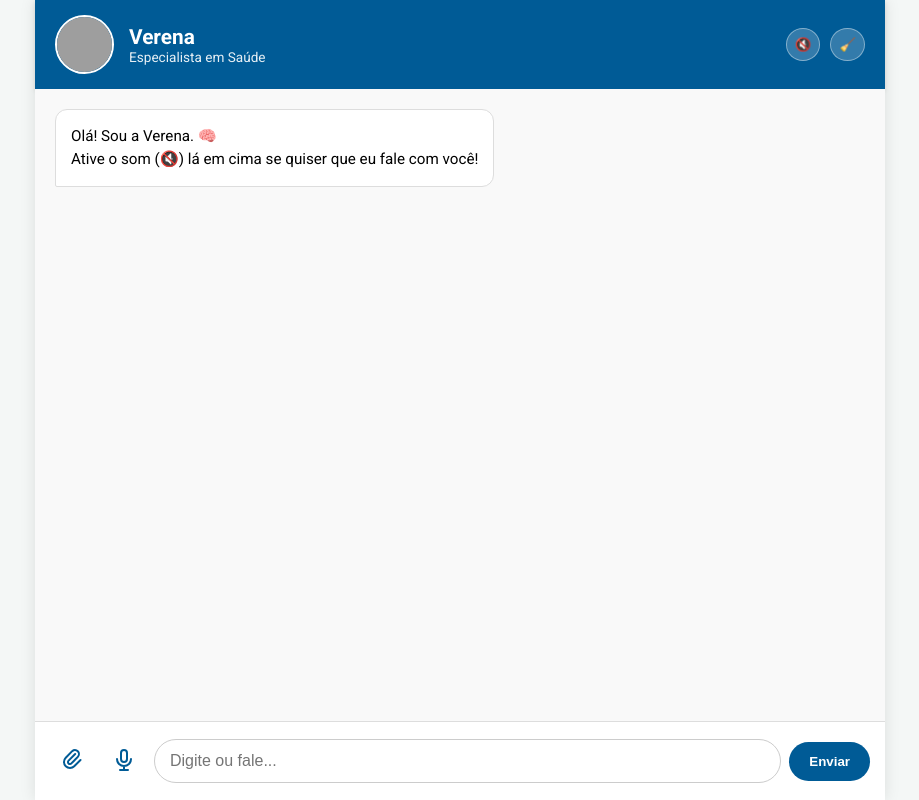
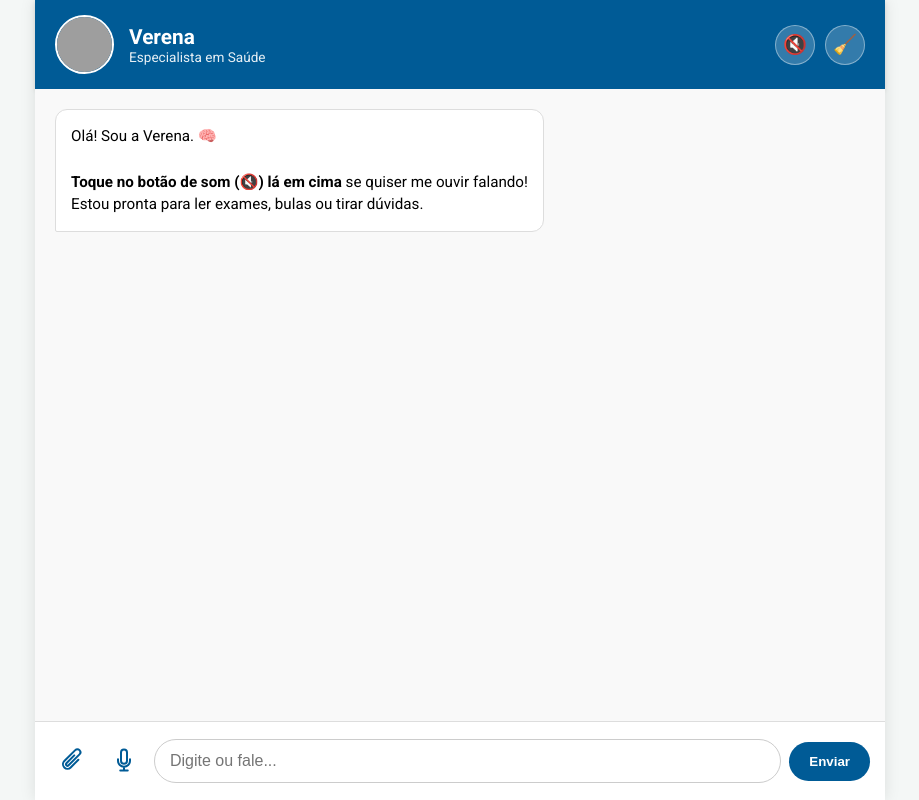
Before and after one commit to pinheiro767/projeto-verena, a Flask app: page / in a window 1280 px wide. Shown: the whole page, without its empty margins (180-1099 px from the left). Run offline with Flask 3, Linux system fonts and the light colour scheme; grey boxes are pictures that could not be loaded.

Commit message:
Ativando botao de som

```diff
--- a/templates/index.html
+++ b/templates/index.html
@@ -4,10 +4,8 @@
     <meta charset="UTF-8">
     <meta name="viewport" content="width=device-width, initial-scale=1.0">
     <meta name="theme-color" content="#005b96">
-    <meta name="apple-mobile-web-app-status-bar-style" content="#005b96">
-    <meta name="apple-mobile-web-app-capable" content="yes">
     <link rel="manifest" href="{{ url_for('static', filename='manifest.json') }}">
-    <title>Verena - Assistente Inteligente</title>
+    <title>Verena - Assistente Falante</title>
 
     <link href="https://fonts.googleapis.com/css2?family=Roboto:wght@300;400;500;700&display=swap" rel="stylesheet">
     <style>
@@ -17,6 +15,7 @@
             --balao-user: #005b96;
             --balao-ia: #ffffff;
             --vermelho-gravando: #e74c3c;
+            --verde-som: #4cd137;
         }
 
         body {
@@ -59,18 +58,27 @@
         .header h1 { margin: 0; font-size: 1.3rem; }
         .header p { margin: 0; font-size: 0.85rem; opacity: 0.9; }
 
-        .controles-header { display: flex; gap: 10px; }
+        /* Controles do Topo */
+        .controles-header { display: flex; gap: 10px; align-items: center; }
 
         .btn-header {
             background: rgba(255,255,255,0.2);
             border: 1px solid rgba(255,255,255,0.4);
-            color: white; padding: 8px;
+            color: white; padding: 10px;
             border-radius: 50%; cursor: pointer;
             transition: background 0.3s;
             display: flex; align-items: center; justify-content: center;
+            font-size: 1.2rem;
+            width: 40px; height: 40px;
         }
         .btn-header:hover { background: rgba(255,255,255,0.4); }
-        .som-ativo { background-color: #4cd137 !important; border-color: #4cd137; }
+
+        /* Estilo quando o som está LIGADO */
+        .som-ativo {
+            background-color: var(--verde-som) !important;
+            border-color: var(--verde-som) !important;
+            box-shadow: 0 0 10px rgba(76, 209, 55, 0.5);
+        }
 
         .chat-box {
             flex: 1; padding: 20px; overflow-y: auto;
@@ -99,6 +107,7 @@
             color: var(--azul-saude); border: none; background: transparent;
         }
         .btn-icon:hover { background-color: #eef; }
+        .btn-icon svg { width: 24px; height: 24px; }
 
         .gravando {
             background-color: var(--vermelho-gravando) !important;
@@ -138,18 +147,23 @@
                 <p>Especialista em Saúde</p>
             </div>
         </div>
+
         <div class="controles-header">
-            <button id="btn-som" class="btn-header" onclick="alternarSom()" title="Ativar/Desativar Voz da Verena">
+            <button id="btn-som" class="btn-header" onclick="alternarSom()" title="Ligar Voz">
                 🔇
             </button>
-            <button class="btn-header" onclick="novaConversa()" title="Limpar">🧹</button>
+
+            <button class="btn-header" onclick="novaConversa()" title="Limpar Conversa">
+                🧹
+            </button>
         </div>
     </div>
 
     <div class="chat-box" id="chat-box">
         <div class="mensagem verena">
-            Olá! Sou a Verena. 🧠<br>
-            Ative o som (🔇) lá em cima se quiser que eu fale com você!
+            Olá! Sou a Verena. 🧠<br><br>
+            <strong>Toque no botão de som (🔇) lá em cima</strong> se quiser me ouvir falando!<br>
+            Estou pronta para ler exames, bulas ou tirar dúvidas.
         </div>
     </div>
 
@@ -157,12 +171,12 @@
 
     <div class="input-area">
         <label for="file-input" class="btn-icon" title="Anexar Imagem">
-            <svg xmlns="http://www.w3.org/2000/svg" width="24" height="24" fill="none" viewBox="0 0 24 24" stroke="currentColor" stroke-width="2"><path stroke-linecap="round" stroke-linejoin="round" d="M15.172 7l-6.586 6.586a2 2 0 102.828 2.828l6.414-6.586a4 4 0 00-5.656-5.656l-6.415 6.585a6 6 0 108.486 8.486L20.5 13" /></svg>
+            <svg xmlns="http://www.w3.org/2000/svg" fill="none" viewBox="0 0 24 24" stroke-width="2" stroke="currentColor"><path stroke-linecap="round" stroke-linejoin="round" d="m18.375 12.739-7.693 7.693a4.5 4.5 0 0 1-6.364-6.364l10.94-10.94A3 3 0 1 1 19.5 7.372L8.552 18.32m.009-.01-.01.01m5.699-9.941-7.81 7.81a1.5 1.5 0 0 0 2.112 2.13" /></svg>
         </label>
         <input type="file" id="file-input" accept="image/*">
 
         <button id="btn-mic" class="btn-icon" onclick="alternarGravacao()" title="Falar">
-            <svg xmlns="http://www.w3.org/2000/svg" width="24" height="24" fill="none" viewBox="0 0 24 24" stroke="currentColor" stroke-width="2"><path stroke-linecap="round" stroke-linejoin="round" d="M19 11a7 7 0 01-7 7m0 0a7 7 0 01-7-7m7 7v4m0 0H8m4 0h4m-4-8a3 3 0 01-3-3V5a3 3 0 116 0v6a3 3 0 01-3 3z" /></svg>
+            <svg xmlns="http://www.w3.org/2000/svg" fill="none" viewBox="0 0 24 24" stroke-width="2" stroke="currentColor"><path stroke-linecap="round" stroke-linejoin="round" d="M12 18.75a6 6 0 0 0 6-6v-1.5m-6 7.5a6 6 0 0 1-6-6v-1.5m6 7.5v3.75m-3.75 0h7.5M12 15.75a3 3 0 0 1-3-3V4.5a3 3 0 1 1 6 0v8.25a3 3 0 0 1-3 3Z" /></svg>
         </button>
 
         <div id="file-alert" class="file-alert">📸 Imagem <span onclick="limparImagem()" style="color:red;cursor:pointer">✖</span></div>
@@ -175,21 +189,20 @@
 <script>
     let imagemBase64 = null;
     let mimeType = null;
-    let somAtivo = false; // Começa mudo
+    let somAtivo = false;
 
-    // --- SINTESE DE VOZ (FALA) ---
+    // --- FUNÇÃO DE FALA (TTS) ---
     function falarTexto(textoHTML) {
         if (!somAtivo) return;
 
-        // Limpa tags HTML (tira os <br> e <b>) para ler só o texto
+        // Limpa o texto para a voz não ler códigos
         let div = document.createElement("div");
         div.innerHTML = textoHTML;
         let textoLimpo = div.textContent || div.innerText || "";
 
-        // Configura a voz
         let fala = new SpeechSynthesisUtterance(textoLimpo);
         fala.lang = "pt-BR";
-        fala.rate = 1.1; // Um pouco mais rápido que o normal
+        fala.rate = 1.1;
         window.speechSynthesis.speak(fala);
     }
 
@@ -197,17 +210,17 @@
         somAtivo = !somAtivo;
         const btn = document.getElementById('btn-som');
         if (somAtivo) {
-            btn.innerText = "🔊";
-            btn.classList.add("som-ativo");
-            falarTexto("Modo de voz ativado.");
+            btn.innerText = "🔊"; // Muda ícone para som ligado
+            btn.classList.add("som-ativo"); // Fica verde
+            falarTexto("Voz ativada.");
         } else {
             btn.innerText = "🔇";
             btn.classList.remove("som-ativo");
-            window.speechSynthesis.cancel(); // Para de falar
+            window.speechSynthesis.cancel();
         }
     }
 
-    // --- RECONHECIMENTO DE VOZ (MICROFONE) ---
+    // --- MICROFONE ---
     const btnMic = document.getElementById('btn-mic');
     const userInput = document.getElementById('user-input');
     let recognition = null;
@@ -229,7 +242,6 @@
             estaGravando = false;
             btnMic.classList.remove('gravando');
             userInput.placeholder = "Digite ou fale...";
-            // Se o som estiver ativo, envia direto
             if(userInput.value.trim() !== "") enviarMensagem();
         };
 
@@ -245,15 +257,15 @@
         else recognition.start();
     }
 
-    // --- CHAT E LÓGICA GERAL ---
+    // --- SISTEMA DE CHAT ---
     const chatBox = document.getElementById('chat-box');
     const loading = document.getElementById('loading');
     const fileInput = document.getElementById('file-input');
     const fileAlert = document.getElementById('file-alert');
 
     function novaConversa() {
-        if(confirm("Limpar tudo?")) {
-            chatBox.innerHTML = '<div class="mensagem verena">Histórico limpo! ✨</div>';
+        if(confirm("Deseja apagar tudo?")) {
+            chatBox.innerHTML = '<div class="mensagem verena">Histórico limpo! 🧹</div>';
             limparImagem();
             userInput.value = '';
         }
@@ -301,10 +313,7 @@
             loading.style.display = 'none';
             chatBox.innerHTML += `<div class="mensagem verena">${data.resposta}</div>`;
             chatBox.scrollTop = chatBox.scrollHeight;
-
-            // A MÁGICA: A VERENA FALA AQUI
-            falarTexto(data.resposta);
-
+            falarTexto(data.resposta); // Verena fala aqui!
             limparImagem();
         })
         .catch(err => {
```
Also changed, not shown: static/manifest.json.
